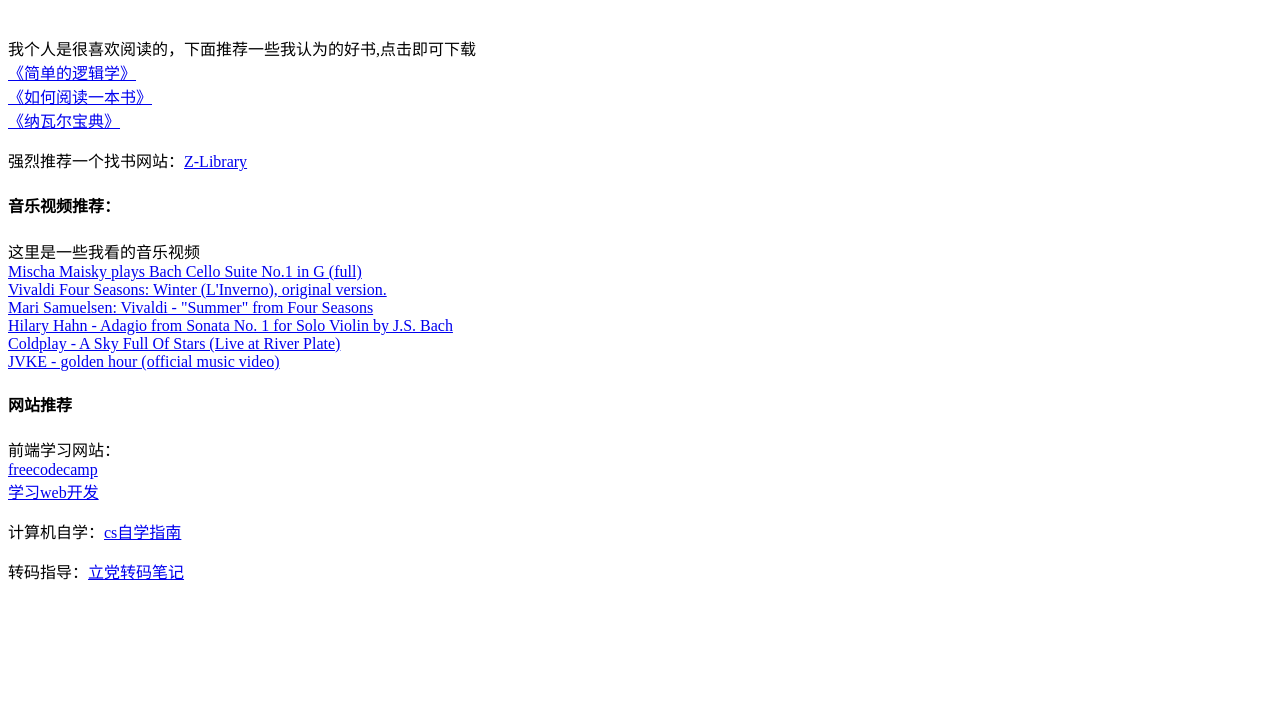
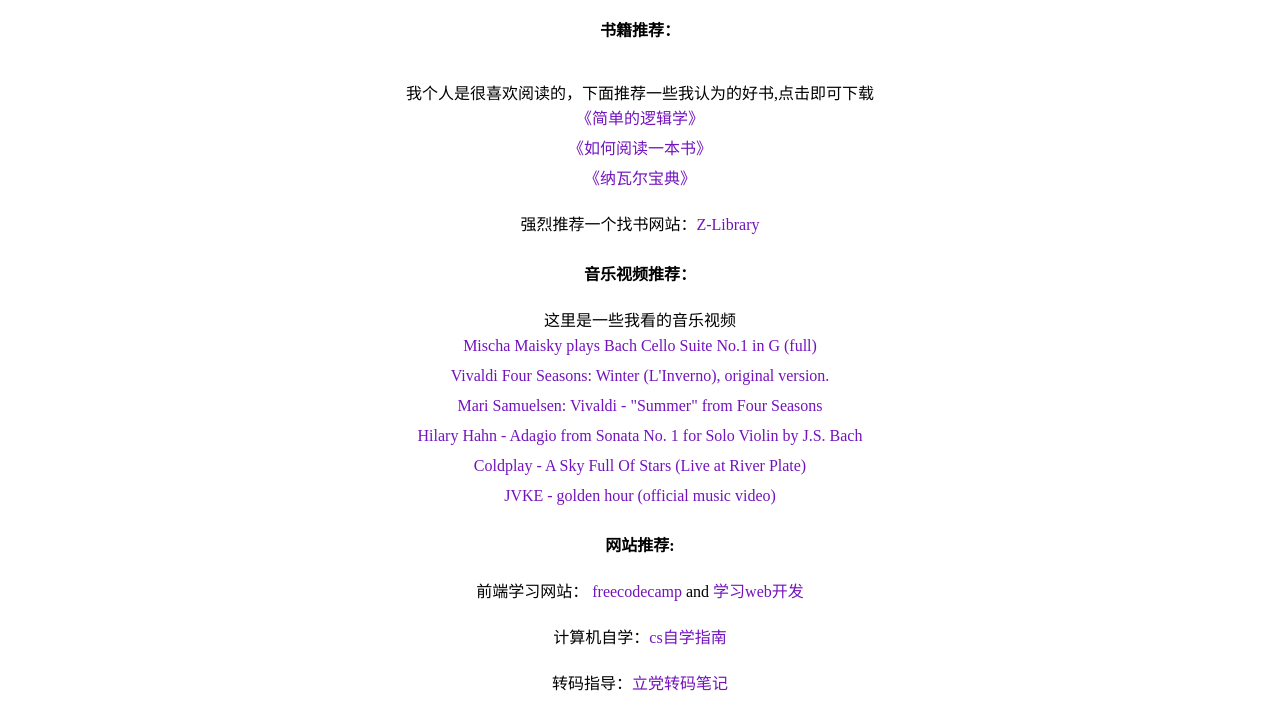
Before and after one commit to KevinBrown318/KevinBrown318, a plain HTML site: page index.html in a window 1280 px wide. Shown: the part 729-1444 px from the top of the page. Before the commit the page ends 1328 px from the top, so only its background shows below. Drawn offline with Linux system fonts and the light colour scheme; a web font is replaced by a local one.

Commit message:
Update index.html

```diff
--- a/index.html
+++ b/index.html
@@ -7,6 +7,18 @@
     <meta name="viewport" content="width=device-width, initial-scale=1.0">
     <title>凯文主页</title>
 </head>
+<style>
+    a {
+        text-decoration: none;
+        color: rgb(115, 19, 189);
+        line-height: 30px;
+    }
+
+    body {
+        text-align: center;
+        font-family: 'Microsoft yahei';
+    }
+</style>
 
 <body>
     <h1>凯文主页</h1>
@@ -54,11 +66,11 @@
                         music video)</a><br>
 
                 </p>
-                <h4 id="website">网站推荐</h4>
+                <h4 id="website">网站推荐:</h4>
                 <p>
-                <p>前端学习网站：<br>
-                    <a href="https://www.freecodecamp.org" target="_blank">freecodecamp</a><br>
-                    <a href="https://developer.mozilla.org/zh-CN/docs/Learn_web_development">学习web开发</a><br>
+                <p>前端学习网站：
+                    <a href="https://www.freecodecamp.org" target="_blank">freecodecamp</a>&nbsp;and&nbsp;<a
+                        href="https://developer.mozilla.org/zh-CN/docs/Learn_web_development">学习web开发</a><br>
 
                 </p>
                 <p>计算机自学：<a href="https://csdiy.wiki/" target="_blank">cs自学指南 </a></p>
```
